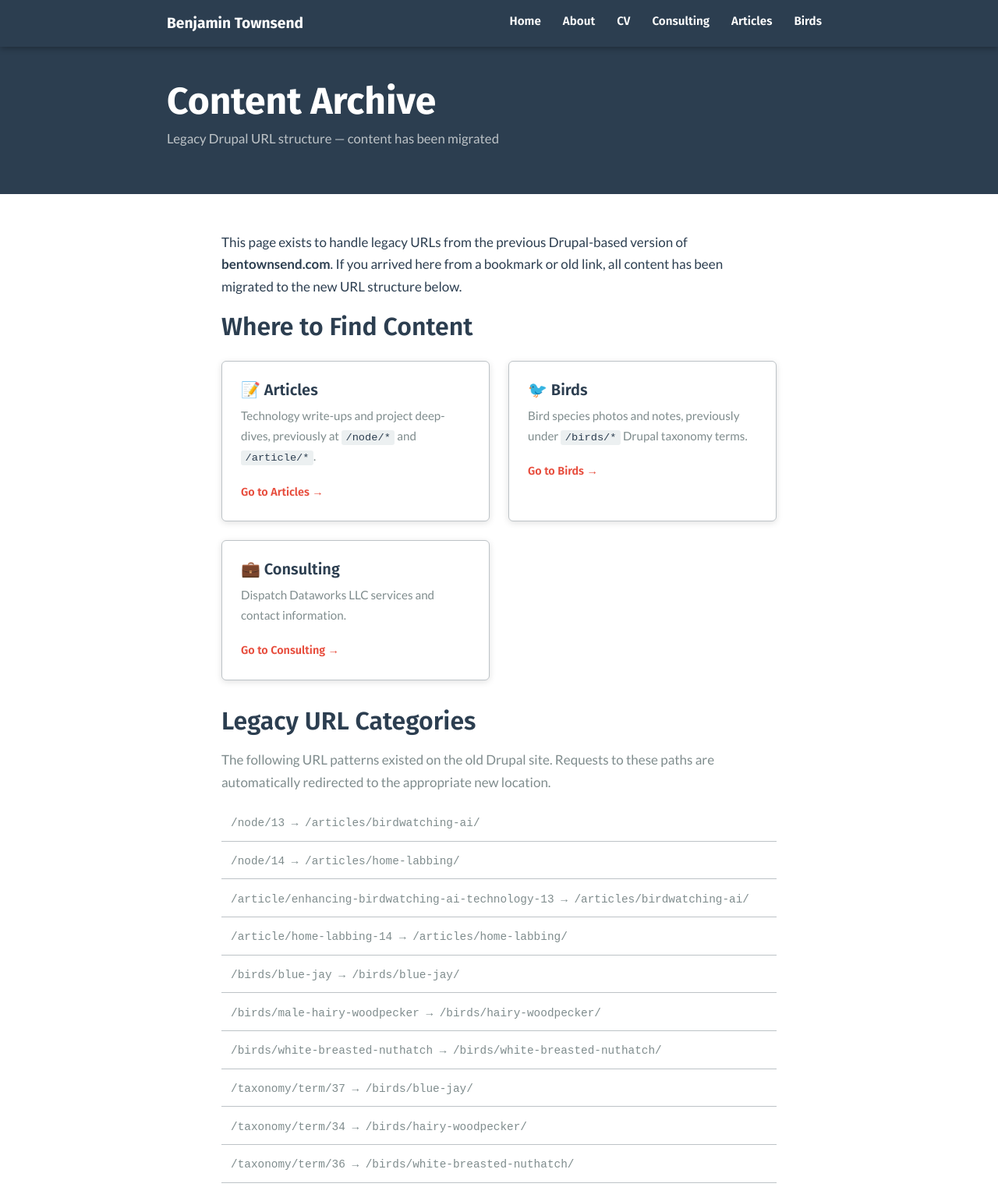
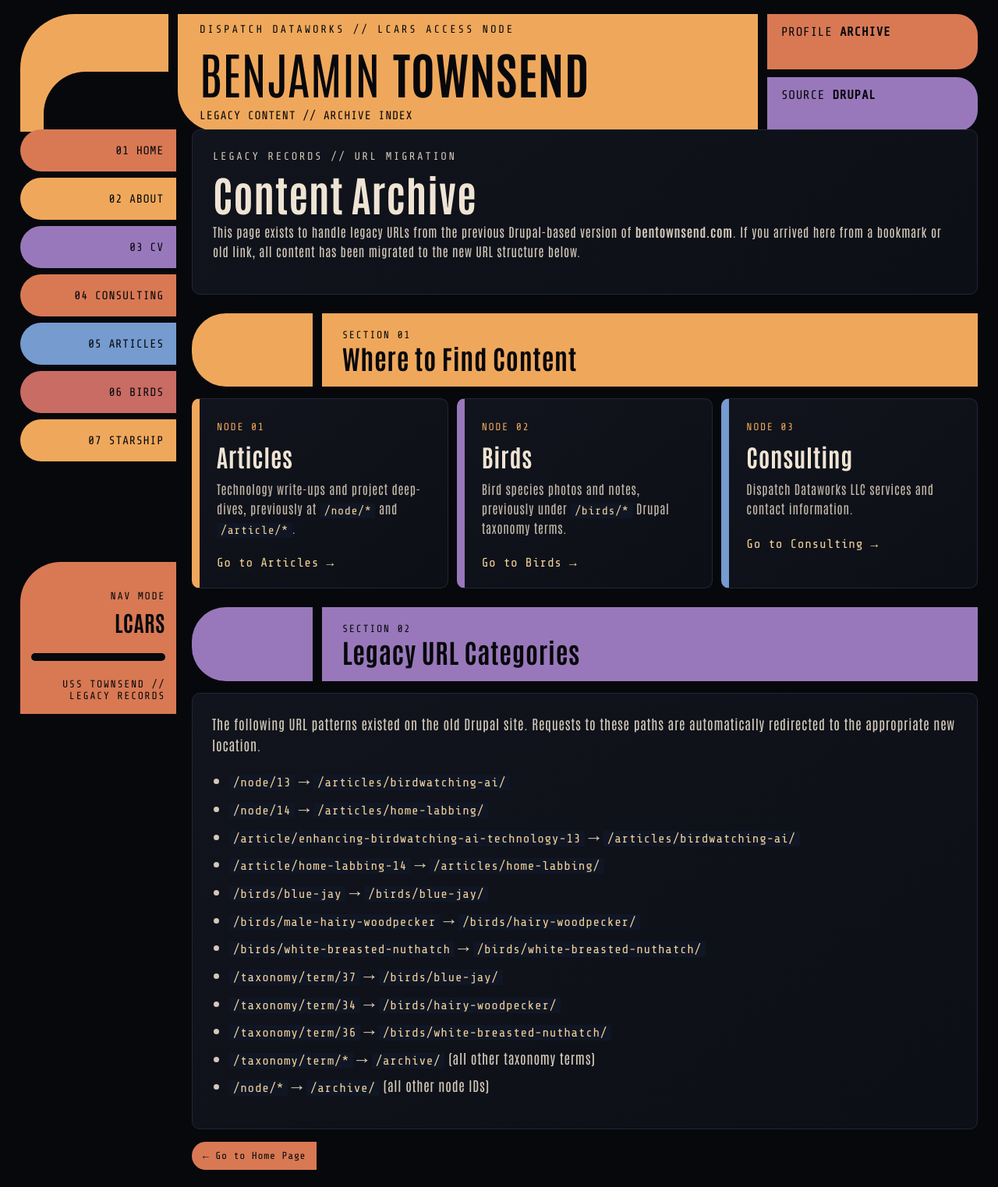
Before and after one commit to benjaminarthurt/ben-townsend, a plain HTML site: page archive/index.html in a window 1280 px wide. Shown: the top 1523 px of the page at 78% size. Drawn offline with nearby package versions, Linux system fonts and the light colour scheme.

Commit message:
Restyle the legacy archive page in the LCARS layout (#16)
/archive/ is linked from the articles page and is where old Drupal
URLs land, but still used css/main.css.


Claude-Session: https://claude.ai/code/session_01JdhfhvbWF5i8B4r6dbKQQf

Co-authored-by: Claude <noreply@anthropic.com>

```diff
--- a/archive/index.html
+++ b/archive/index.html
@@ -1,4 +1,4 @@
-<!DOCTYPE html>
+<!doctype html>
 <html lang="en">
 <head>
   <meta charset="UTF-8">
@@ -14,114 +14,111 @@
   <meta property="og:image:alt" content="Dispatch Dataworks LLC Logo">
   <meta property="og:description" content="Legacy Drupal content archive. All current content has been migrated.">
   <link rel="canonical" href="https://bentownsend.com/archive/">
-  <link rel="stylesheet" href="../css/main.css">
+  <link rel="stylesheet" href="../styles.css">
 </head>
 <body>
+  <header class="topbar">
+    <div class="cap" aria-hidden="true"></div>
+    <div class="title">
+      <p>DISPATCH DATAWORKS // LCARS ACCESS NODE</p>
+      <h1>BENJAMIN <strong>TOWNSEND</strong></h1>
+      <span>LEGACY CONTENT // ARCHIVE INDEX</span>
+    </div>
+    <div class="status">
+      <label>PROFILE <strong>ARCHIVE</strong></label>
+      <label>SOURCE <b>DRUPAL</b></label>
+    </div>
+  </header>
 
-<header class="site-header">
-  <div class="container">
-    <a href="/" class="site-brand">Benjamin Townsend</a>
-    <button class="nav-toggle" aria-label="Toggle navigation" aria-expanded="false">
-      <span></span><span></span><span></span>
-    </button>
-    <nav class="site-nav" id="site-nav">
-      <ul>
-        <li><a href="/">Home</a></li>
-        <li><a href="/about/">About</a></li>
-        <li><a href="/cv/">CV</a></li>
-        <li><a href="/consulting/">Consulting</a></li>
-        <li><a href="/articles/">Articles</a></li>
-        <li><a href="/birds/">Birds</a></li>
-      </ul>
+  <div class="shell">
+    <nav aria-label="Primary">
+      <a class="tab" href="/">01 HOME</a>
+      <a class="tab amber" href="/about/">02 ABOUT</a>
+      <a class="tab violet" href="/cv/">03 CV</a>
+      <a class="tab" href="/consulting/">04 CONSULTING</a>
+      <a class="tab blue" href="/articles/">05 ARTICLES</a>
+      <a class="tab rose" href="/birds/">06 BIRDS</a>
+      <a class="tab amber" href="/starship/">07 STARSHIP</a>
+      <div class="uplink">
+        <small>NAV MODE</small>
+        <strong>LCARS</strong>
+        <i aria-hidden="true"></i>
+        <small>USS TOWNSEND // LEGACY RECORDS</small>
+      </div>
     </nav>
-  </div>
-</header>
 
-<main>
-  <div class="page-header">
-    <div class="container">
-      <h1>Content Archive</h1>
-      <p class="page-subtitle">Legacy Drupal URL structure — content has been migrated</p>
-    </div>
+    <main>
+      <section class="panel subpage-header">
+        <p class="tag">LEGACY RECORDS // URL MIGRATION</p>
+        <h2>Content Archive</h2>
+        <p>This page exists to handle legacy URLs from the previous Drupal-based version of <strong>bentownsend.com</strong>. If you arrived here from a bookmark or old link, all content has been migrated to the new URL structure below.</p>
+      </section>
+
+      <section class="reveal">
+        <header class="section"><span aria-hidden="true"></span><div><small>SECTION 01</small><h2>Where to Find Content</h2></div></header>
+        <div class="cards">
+          <article class="panel card">
+            <small>NODE 01</small>
+            <h3>Articles</h3>
+            <p>Technology write-ups and project deep-dives, previously at <code>/node/*</code> and <code>/article/*</code>.</p>
+            <a href="/articles/">Go to Articles →</a>
+          </article>
+          <article class="panel card">
+            <small>NODE 02</small>
+            <h3>Birds</h3>
+            <p>Bird species photos and notes, previously under <code>/birds/*</code> Drupal taxonomy terms.</p>
+            <a href="/birds/">Go to Birds →</a>
+          </article>
+          <article class="panel card">
+            <small>NODE 03</small>
+            <h3>Consulting</h3>
+            <p>Dispatch Dataworks LLC services and contact information.</p>
+            <a href="/consulting/">Go to Consulting →</a>
+          </article>
+        </div>
+      </section>
+
+      <section class="reveal">
+        <header class="section purple"><span aria-hidden="true"></span><div><small>SECTION 02</small><h2>Legacy URL Categories</h2></div></header>
+        <article class="panel text-block prose">
+          <p>The following URL patterns existed on the old Drupal site. Requests to these paths are automatically redirected to the appropriate new location.</p>
+          <ul class="redirect-list">
+            <li><code>/node/13</code> → <code>/articles/birdwatching-ai/</code></li>
+            <li><code>/node/14</code> → <code>/articles/home-labbing/</code></li>
+            <li><code>/article/enhancing-birdwatching-ai-technology-13</code> → <code>/articles/birdwatching-ai/</code></li>
+            <li><code>/article/home-labbing-14</code> → <code>/articles/home-labbing/</code></li>
+            <li><code>/birds/blue-jay</code> → <code>/birds/blue-jay/</code></li>
+            <li><code>/birds/male-hairy-woodpecker</code> → <code>/birds/hairy-woodpecker/</code></li>
+            <li><code>/birds/white-breasted-nuthatch</code> → <code>/birds/white-breasted-nuthatch/</code></li>
+            <li><code>/taxonomy/term/37</code> → <code>/birds/blue-jay/</code></li>
+            <li><code>/taxonomy/term/34</code> → <code>/birds/hairy-woodpecker/</code></li>
+            <li><code>/taxonomy/term/36</code> → <code>/birds/white-breasted-nuthatch/</code></li>
+            <li><code>/taxonomy/term/*</code> → <code>/archive/</code> (all other taxonomy terms)</li>
+            <li><code>/node/*</code> → <code>/archive/</code> (all other node IDs)</li>
+          </ul>
+        </article>
+        <p class="inline-links article-back"><a href="/">&larr; Go to Home Page</a></p>
+      </section>
+    </main>
   </div>
 
-  <section>
-    <div class="container" style="max-width:760px;">
-
-      <p>
-        This page exists to handle legacy URLs from the previous Drupal-based version of
-        <strong>bentownsend.com</strong>. If you arrived here from a bookmark or old link, all
-        content has been migrated to the new URL structure below.
-      </p>
-
-      <h2>Where to Find Content</h2>
-
-      <div class="card-grid" style="margin-bottom:2rem;">
-        <div class="card">
-          <h3>📝 Articles</h3>
-          <p>Technology write-ups and project deep-dives, previously at <code>/node/*</code> and <code>/article/*</code>.</p>
-          <a href="/articles/" class="card-link">Go to Articles →</a>
-        </div>
-        <div class="card">
-          <h3>🐦 Birds</h3>
-          <p>Bird species photos and notes, previously under <code>/birds/*</code> Drupal taxonomy terms.</p>
-          <a href="/birds/" class="card-link">Go to Birds →</a>
-        </div>
-        <div class="card">
-          <h3>💼 Consulting</h3>
-          <p>Dispatch Dataworks LLC services and contact information.</p>
-          <a href="/consulting/" class="card-link">Go to Consulting →</a>
-        </div>
-      </div>
-
-      <h2>Legacy URL Categories</h2>
-      <p class="text-secondary" style="margin-bottom:1rem;">
-        The following URL patterns existed on the old Drupal site. Requests to these paths are
-        automatically redirected to the appropriate new location.
-      </p>
-
-      <ul class="archive-list">
-        <li>/node/13 → /articles/birdwatching-ai/</li>
-        <li>/node/14 → /articles/home-labbing/</li>
-        <li>/article/enhancing-birdwatching-ai-technology-13 → /articles/birdwatching-ai/</li>
-        <li>/article/home-labbing-14 → /articles/home-labbing/</li>
-        <li>/birds/blue-jay → /birds/blue-jay/</li>
-        <li>/birds/male-hairy-woodpecker → /birds/hairy-woodpecker/</li>
-        <li>/birds/white-breasted-nuthatch → /birds/white-breasted-nuthatch/</li>
-        <li>/taxonomy/term/37 → /birds/blue-jay/</li>
-        <li>/taxonomy/term/34 → /birds/hairy-woodpecker/</li>
-        <li>/taxonomy/term/36 → /birds/white-breasted-nuthatch/</li>
-        <li>/taxonomy/term/* → /archive/ (all other taxonomy terms)</li>
-        <li>/node/* → /archive/ (all other node IDs)</li>
-      </ul>
-
-      <div style="margin-top:2rem;">
-        <a href="/" class="btn btn-primary">← Go to Home Page</a>
-      </div>
+  <footer>
+    <span aria-hidden="true"></span>
+    <p>&copy; 2024-2026 Benjamin Townsend | <a href="mailto:benjamin@bentownsend.com">benjamin@bentownsend.com</a></p>
+    <div class="social-links" aria-label="Social links">
+      <a href="https://drupal.org/u/benjaminarthurt" target="_blank" rel="noopener noreferrer"><img src="/media/drupal-32.png" alt="Drupal" width="28" height="28"></a>
+      <a href="https://about.me/ben.townsend" target="_blank" rel="noopener noreferrer"><img src="/media/aboutme-32_0.png" alt="About.me" width="28" height="28"></a>
+      <a href="https://twitter.com/benjaminarthurt" target="_blank" rel="noopener noreferrer"><img src="/media/twitter-32.png" alt="Twitter" width="28" height="28"></a>
+      <a href="https://www.facebook.com/benjaminarthurt" target="_blank" rel="noopener noreferrer"><img src="/media/facebook-32.png" alt="Facebook" width="28" height="28"></a>
+      <a href="mailto:benjamin@bentownsend.com"><img src="/media/email-32.png" alt="Email" width="28" height="28"></a>
+      <a href="https://github.com/benjaminarthurt" target="_blank" rel="noopener noreferrer"><img src="/media/github-32.png" alt="GitHub" width="28" height="28"></a>
+      <a href="https://www.linkedin.com/in/benjaminarthurt" target="_blank" rel="noopener noreferrer"><img src="/media/linkedin-32.png" alt="LinkedIn" width="28" height="28"></a>
+      <a href="https://www.pinterest.com/benak2x/" target="_blank" rel="noopener noreferrer"><img src="/media/pinterest-32.png" alt="Pinterest" width="28" height="28"></a>
+      <a href="https://www.reddit.com/user/benjaminarthurt" target="_blank" rel="noopener noreferrer"><img src="/media/reddit-32.png" alt="Reddit" width="28" height="28"></a>
+      <a href="http://stackexchange.com/users/4848775/benjaminarthurt" target="_blank" rel="noopener noreferrer"><img src="/media/stackoverflow-32.png" alt="Stack Exchange" width="28" height="28"></a>
+      <a href="https://vimeo.com/user36517865" target="_blank" rel="noopener noreferrer"><img src="/media/vimeo-32.png" alt="Vimeo" width="28" height="28"></a>
+      <a href="https://www.youtube.com/user/MrBenjamintownsend" target="_blank" rel="noopener noreferrer"><img src="/media/youtube-32.png" alt="YouTube" width="28" height="28"></a>
     </div>
-  </section>
-</main>
-
-<footer class="site-footer">
-  <div class="container">
-    <p>&copy; 2024–2026 Benjamin Townsend &mdash; <a href="mailto:benjamin@bentownsend.com">benjamin@bentownsend.com</a></p>
-    <p class="social-links">
-      <a href="https://drupal.org/u/benjaminarthurt" target="_blank" rel="noopener noreferrer"><img src="/media/drupal-32.png" alt="Drupal" width="32" height="32"></a>
-      <a href="https://about.me/ben.townsend" target="_blank" rel="noopener noreferrer"><img src="/media/aboutme-32_0.png" alt="About.me" width="32" height="32"></a>
-      <a href="https://twitter.com/benjaminarthurt" target="_blank" rel="noopener noreferrer"><img src="/media/twitter-32.png" alt="Twitter" width="32" height="32"></a>
-      <a href="https://www.facebook.com/benjaminarthurt" target="_blank" rel="noopener noreferrer"><img src="/media/facebook-32.png" alt="Facebook" width="32" height="32"></a>
-      <a href="mailto:benjamin@bentownsend.com"><img src="/media/email-32.png" alt="Email" width="32" height="32"></a>
-      <a href="https://github.com/benjaminarthurt" target="_blank" rel="noopener noreferrer"><img src="/media/github-32.png" alt="GitHub" width="32" height="32"></a>
-      <a href="https://www.linkedin.com/in/benjaminarthurt" target="_blank" rel="noopener noreferrer"><img src="/media/linkedin-32.png" alt="LinkedIn" width="32" height="32"></a>
-      <a href="https://www.pinterest.com/benak2x/" target="_blank" rel="noopener noreferrer"><img src="/media/pinterest-32.png" alt="Pinterest" width="32" height="32"></a>
-      <a href="https://www.reddit.com/user/benjaminarthurt" target="_blank" rel="noopener noreferrer"><img src="/media/reddit-32.png" alt="Reddit" width="32" height="32"></a>
-      <a href="http://stackexchange.com/users/4848775/benjaminarthurt" target="_blank" rel="noopener noreferrer"><img src="/media/stackoverflow-32.png" alt="Stack Exchange" width="32" height="32"></a>
-      <a href="https://vimeo.com/user36517865" target="_blank" rel="noopener noreferrer"><img src="/media/vimeo-32.png" alt="Vimeo" width="32" height="32"></a>
-      <a href="https://www.youtube.com/user/MrBenjamintownsend" target="_blank" rel="noopener noreferrer"><img src="/media/youtube-32.png" alt="YouTube" width="32" height="32"></a>
-    </p>
-  </div>
-</footer>
-
-<script src="../js/main.js"></script>
+  </footer>
 </body>
 </html>
--- a/styles.css
+++ b/styles.css
@@ -575,6 +575,15 @@ main {
   margin-top: 8px;
 }
 
+.prose code,
+.card code {
+  font: 0.92em var(--mono);
+  color: var(--gold);
+  background: #101624;
+  padding: 1px 5px;
+  overflow-wrap: anywhere;
+}
+
 .photo-gallery {
   display: grid;
   grid-template-columns: repeat(auto-fill, minmax(240px, 1fr));
```
